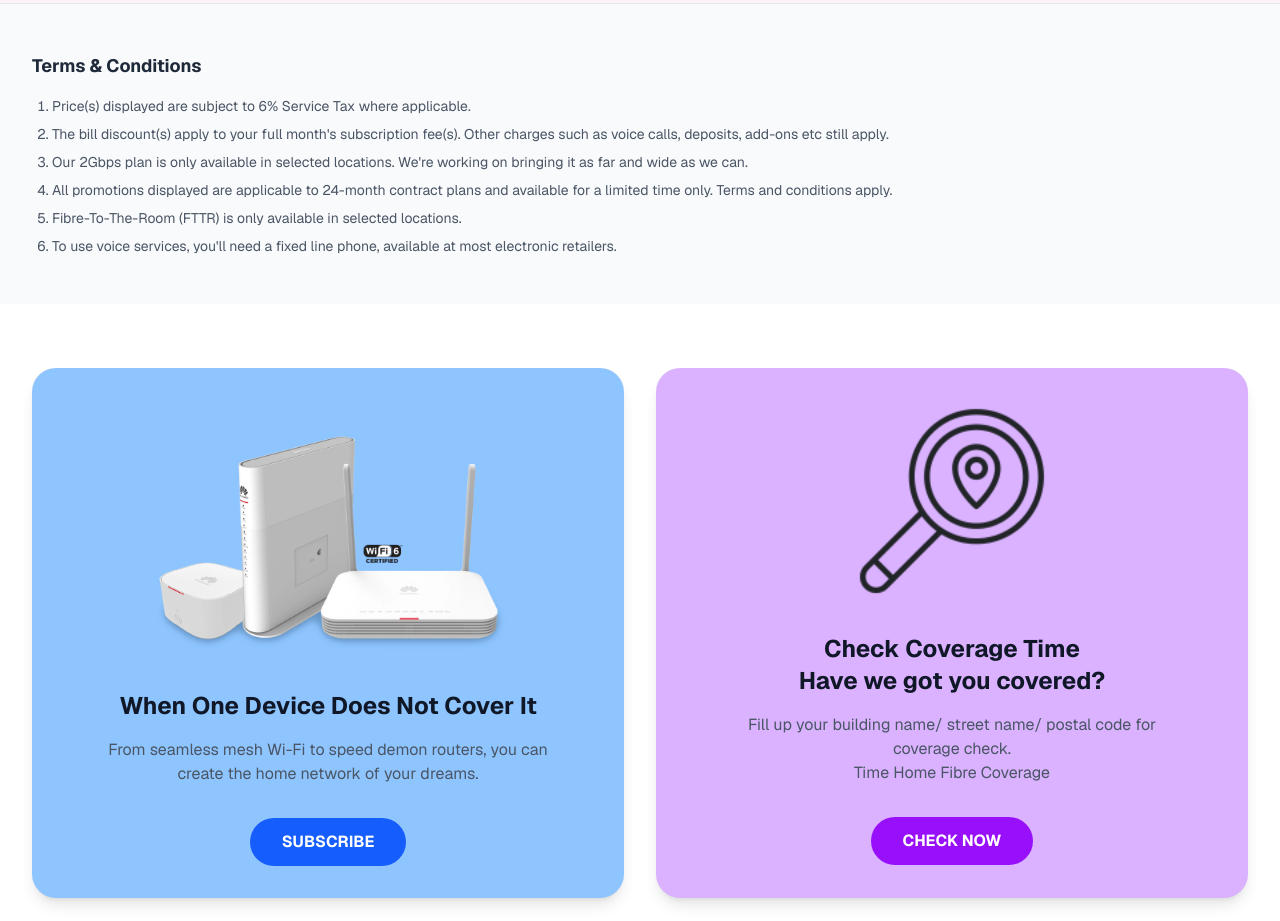
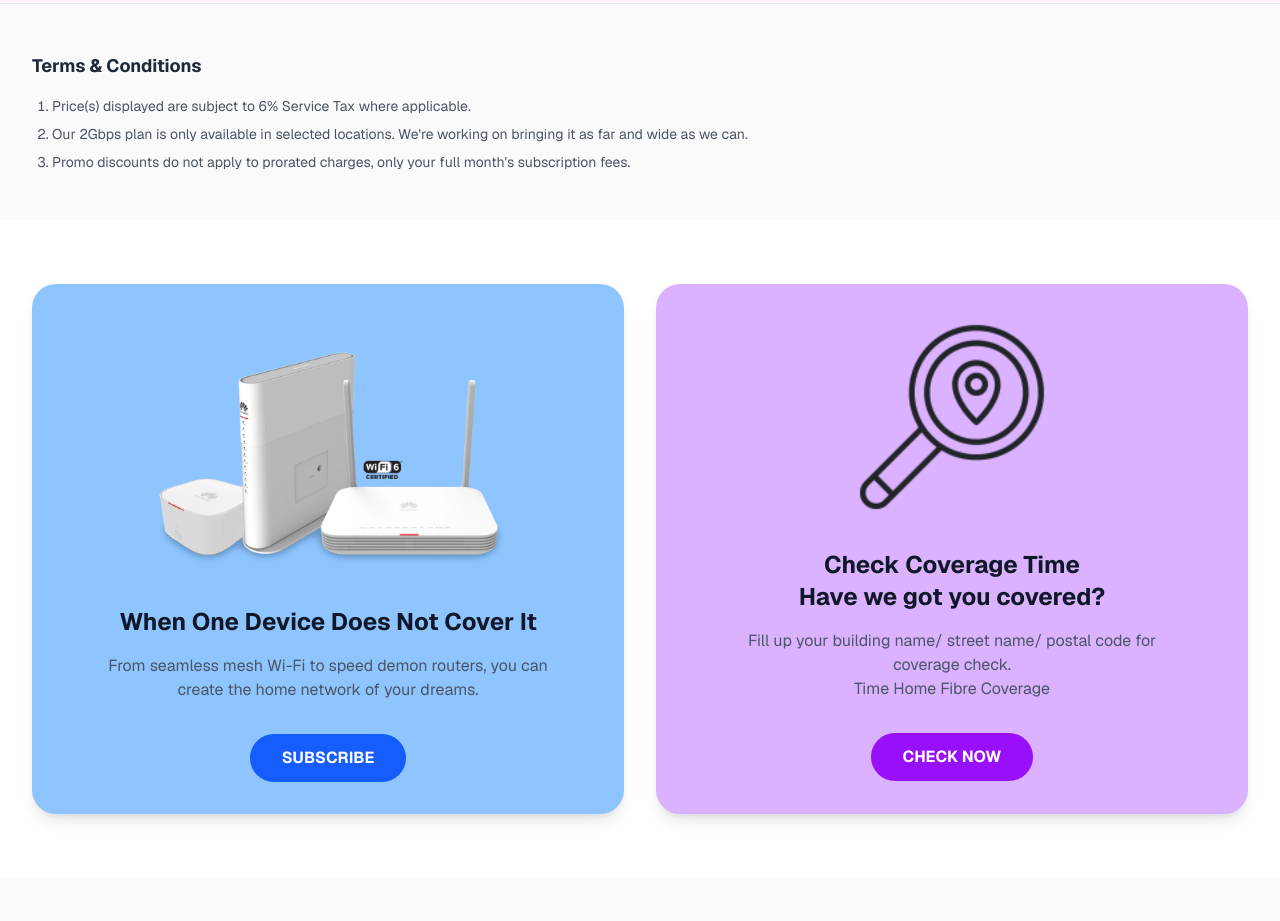
Before and after one commit to cwhui1001/time_distributer, a Next.js app: page /home in a window 1280 px wide. Shown: the part 2040-2961 px from the top of the page. Built offline with nearby package versions, Linux system fonts and the light colour scheme.

Commit message:
updated t&c for home plan

```diff
--- a/src/pages/home.tsx
+++ b/src/pages/home.tsx
@@ -241,11 +241,8 @@
             <h3 className="text-lg font-bold text-gray-800 mb-4">Terms & Conditions</h3>
             <ul className="list-decimal pl-5 space-y-2 text-sm text-gray-600">
                 <li>Price(s) displayed are subject to 6% Service Tax where applicable.</li>
-                <li>The bill discount(s) apply to your full month's subscription fee(s). Other charges such as voice calls, deposits, add-ons etc still apply.</li>
                 <li>Our 2Gbps plan is only available in selected locations. We're working on bringing it as far and wide as we can.</li>
-                <li>All promotions displayed are applicable to 24-month contract plans and available for a limited time only. Terms and conditions apply.</li>
-                <li>Fibre-To-The-Room (FTTR) is only available in selected locations.</li>
-                <li>To use voice services, you'll need a fixed line phone, available at most electronic retailers.</li>
+                <li>Promo discounts do not apply to prorated charges, only your full month's subscription fees.</li>
             </ul>
         </div>
       </section>
```
